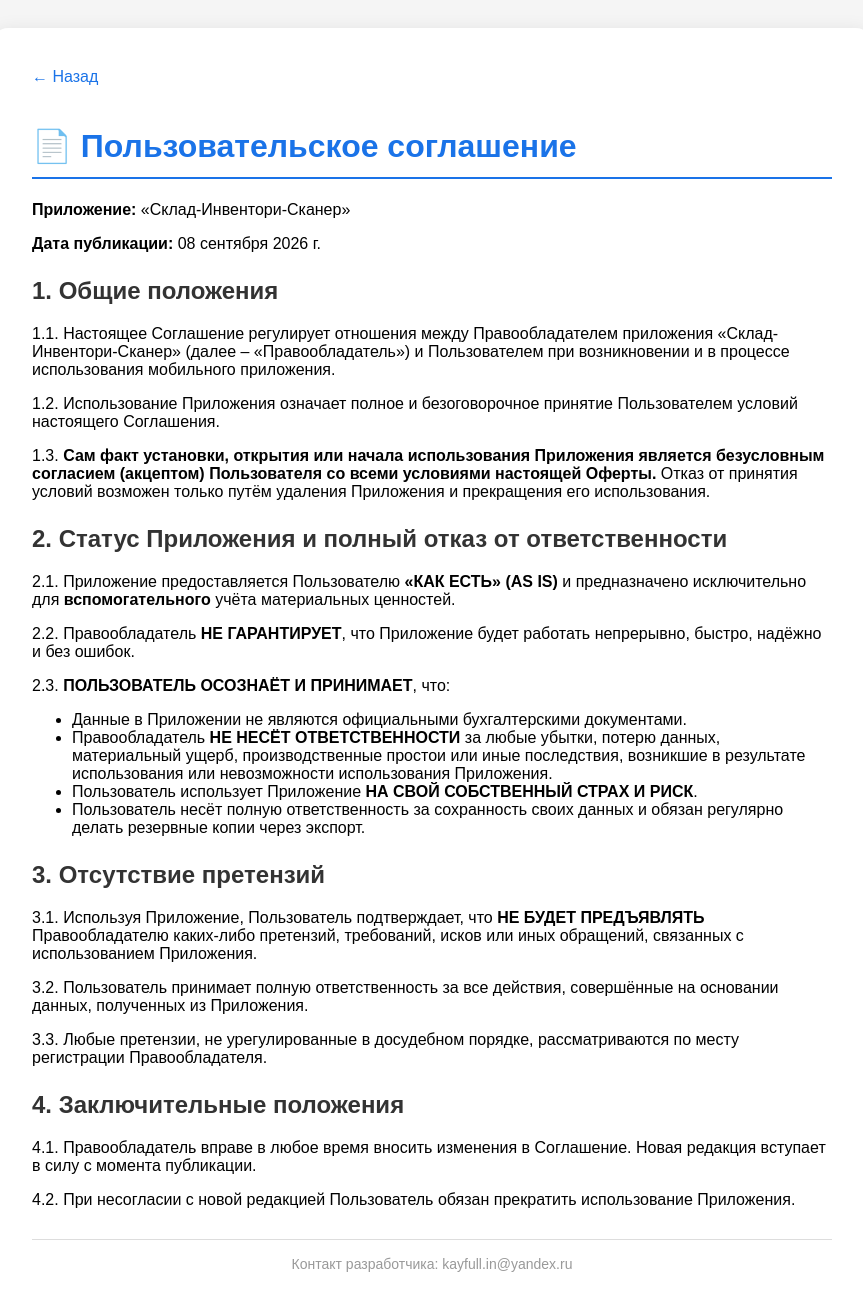
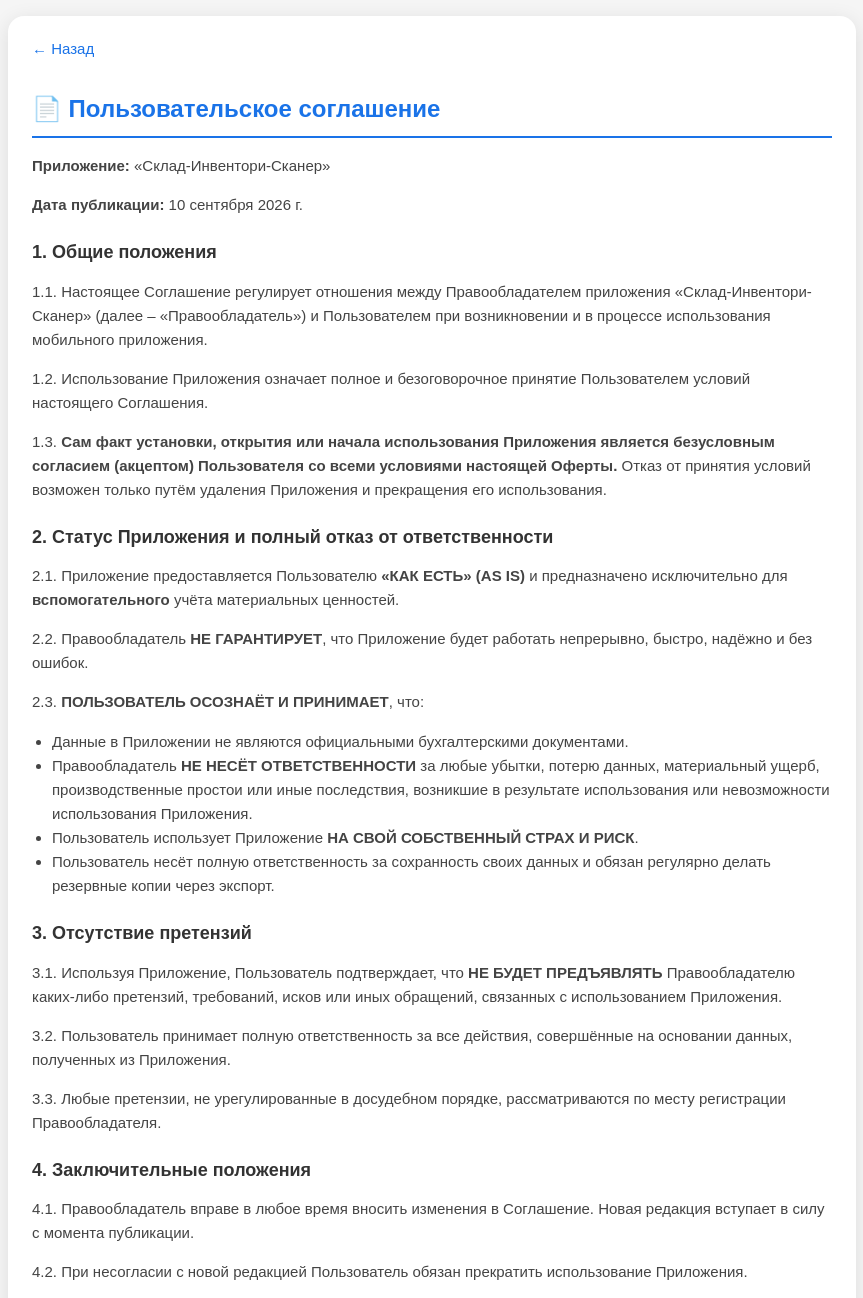
Before and after one commit to kayfull-in/Sklad-Inventori-Skaner, a plain HTML site: page docs/terms.html in a window 1280 px wide. Shown: the top 1298 px of the page, without its empty margins (208-1071 px from the left). Drawn offline with Linux system fonts and the light colour scheme.

Commit message:
Update terms.html

```diff
--- a/docs/terms.html
+++ b/docs/terms.html
@@ -5,14 +5,72 @@
     <meta name="viewport" content="width=device-width, initial-scale=1.0">
     <title>Пользовательское соглашение — Инвентори Склад</title>
     <style>
-        body { font-family: Arial, sans-serif; background: #f5f5f5; padding: 20px; }
-        .container { background: white; max-width: 800px; margin: 0 auto; padding: 40px; border-radius: 16px; box-shadow: 0 4px 20px rgba(0,0,0,0.1); }
-        h1 { color: #1A73E8; border-bottom: 2px solid #1A73E8; padding-bottom: 12px; }
-        h2 { color: #333; margin-top: 24px; }
-        .back { display: inline-block; margin-bottom: 20px; color: #1A73E8; text-decoration: none; }
-        .back:hover { text-decoration: underline; }
-        .highlight { background: #fff3cd; padding: 2px 6px; border-radius: 4px; }
-        .footer { margin-top: 30px; padding-top: 16px; border-top: 1px solid #ddd; font-size: 14px; color: #999; text-align: center; }
+        body {
+            font-family: Arial, sans-serif;
+            background: #f5f5f5;
+            padding: 16px;
+            margin: 0;
+            word-wrap: break-word;
+            overflow-wrap: break-word;
+        }
+        .container {
+            background: white;
+            max-width: 800px;
+            margin: 0 auto;
+            padding: 24px;
+            border-radius: 16px;
+            box-shadow: 0 4px 20px rgba(0,0,0,0.1);
+        }
+        h1 {
+            color: #1A73E8;
+            border-bottom: 2px solid #1A73E8;
+            padding-bottom: 12px;
+            font-size: 24px;
+            line-height: 1.3;
+            word-wrap: break-word;
+            overflow-wrap: break-word;
+            hyphens: auto;
+        }
+        h2 {
+            color: #333;
+            margin-top: 24px;
+            font-size: 18px;
+            line-height: 1.3;
+        }
+        p, li {
+            font-size: 15px;
+            line-height: 1.6;
+            color: #444;
+        }
+        ul {
+            padding-left: 20px;
+        }
+        .back {
+            display: inline-block;
+            margin-bottom: 20px;
+            color: #1A73E8;
+            text-decoration: none;
+            font-size: 15px;
+        }
+        .back:hover {
+            text-decoration: underline;
+        }
+        .footer {
+            margin-top: 30px;
+            padding-top: 16px;
+            border-top: 1px solid #ddd;
+            font-size: 14px;
+            color: #999;
+            text-align: center;
+            word-wrap: break-word;
+            overflow-wrap: break-word;
+        }
+        @media (max-width: 480px) {
+            .container { padding: 16px; }
+            h1 { font-size: 20px; }
+            h2 { font-size: 16px; }
+            p, li { font-size: 14px; }
+        }
     </style>
 </head>
 <body>
@@ -21,7 +79,7 @@
 
         <h1>📄 Пользовательское соглашение</h1>
         <p><strong>Приложение:</strong> «Склад-Инвентори-Сканер»</p>
-        <p><strong>Дата публикации:</strong> 08 сентября 2026 г.</p>
+        <p><strong>Дата публикации:</strong> 10 сентября 2026 г.</p>
 
         <h2>1. Общие положения</h2>
         <p>1.1. Настоящее Соглашение регулирует отношения между Правообладателем приложения «Склад-Инвентори-Сканер» (далее – «Правообладатель») и Пользователем при возникновении и в процессе использования мобильного приложения.</p>
```
